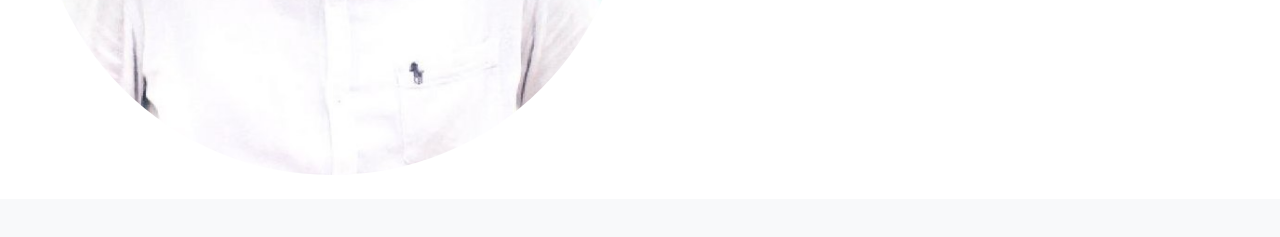
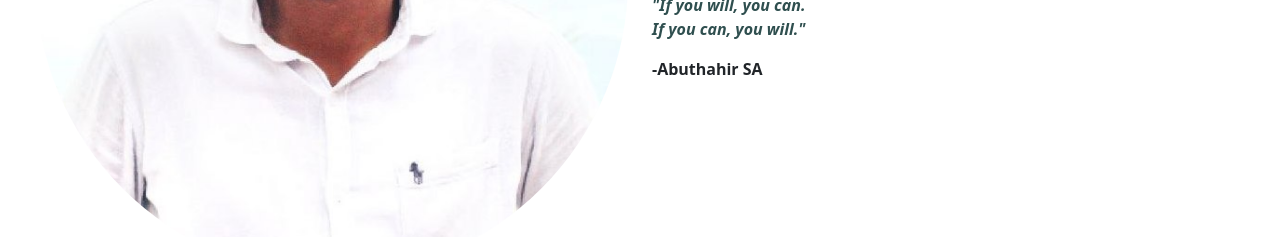
Before and after one commit to myhm1017/Abuthahir, a plain HTML site: page index.html in a window 1280 px wide. Shown: the part 440-677 px from the top of the page. Drawn offline with nearby package versions, Linux system fonts and the light colour scheme.

Commit message:
Update index.html

```diff
--- a/index.html
+++ b/index.html
@@ -54,7 +54,7 @@
 
 <section class="p-4" id="home_section">
     <div class="container-fluid">
-         <div class="row align-items-center">
+         <div class="row align-items-center" style="padding-top: 100px;">
             <div class="col-md-6">
                 <img src="abu.jpg" alt="" class="img-fluid rounded-circle">
             </div>
```
